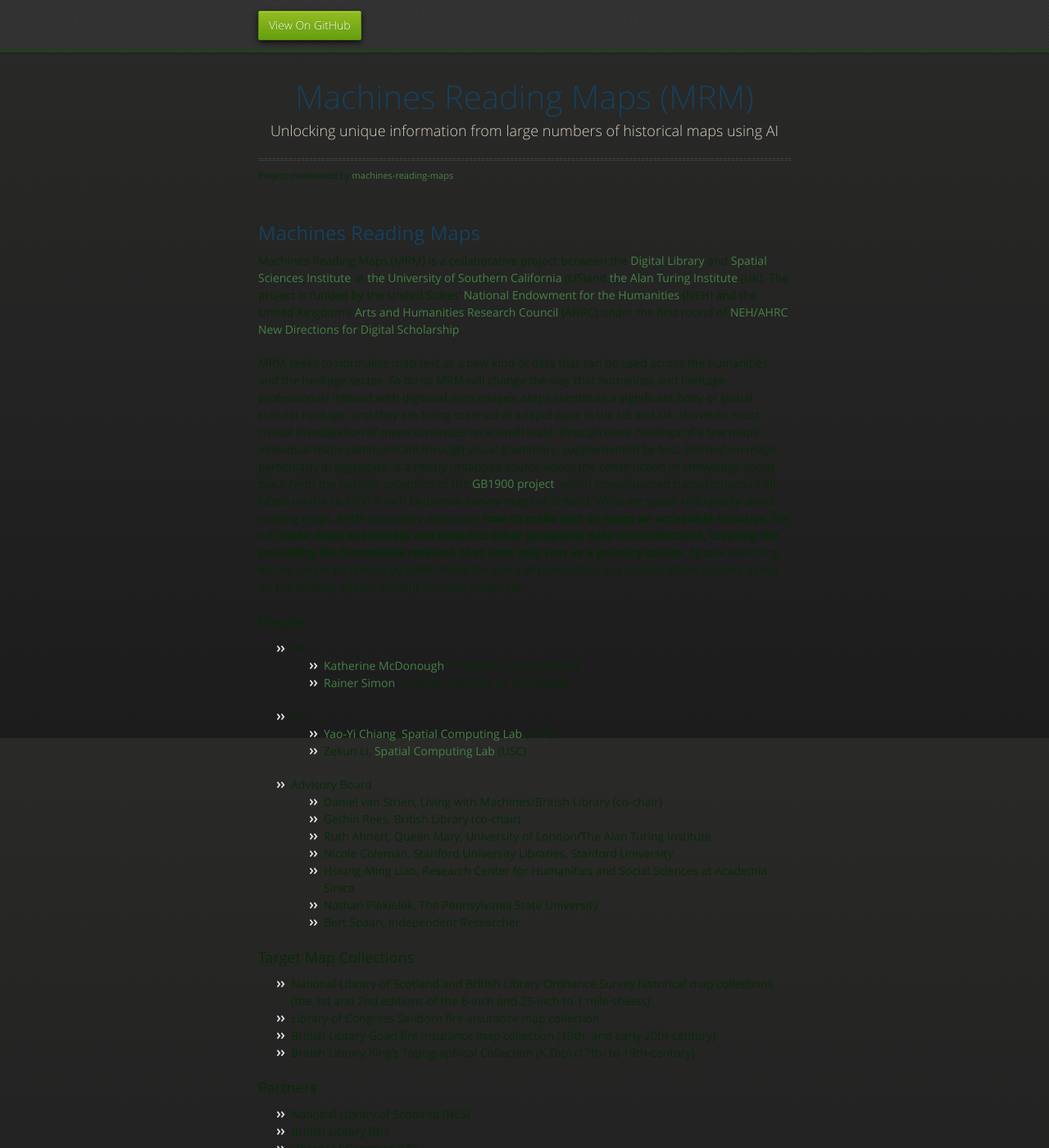
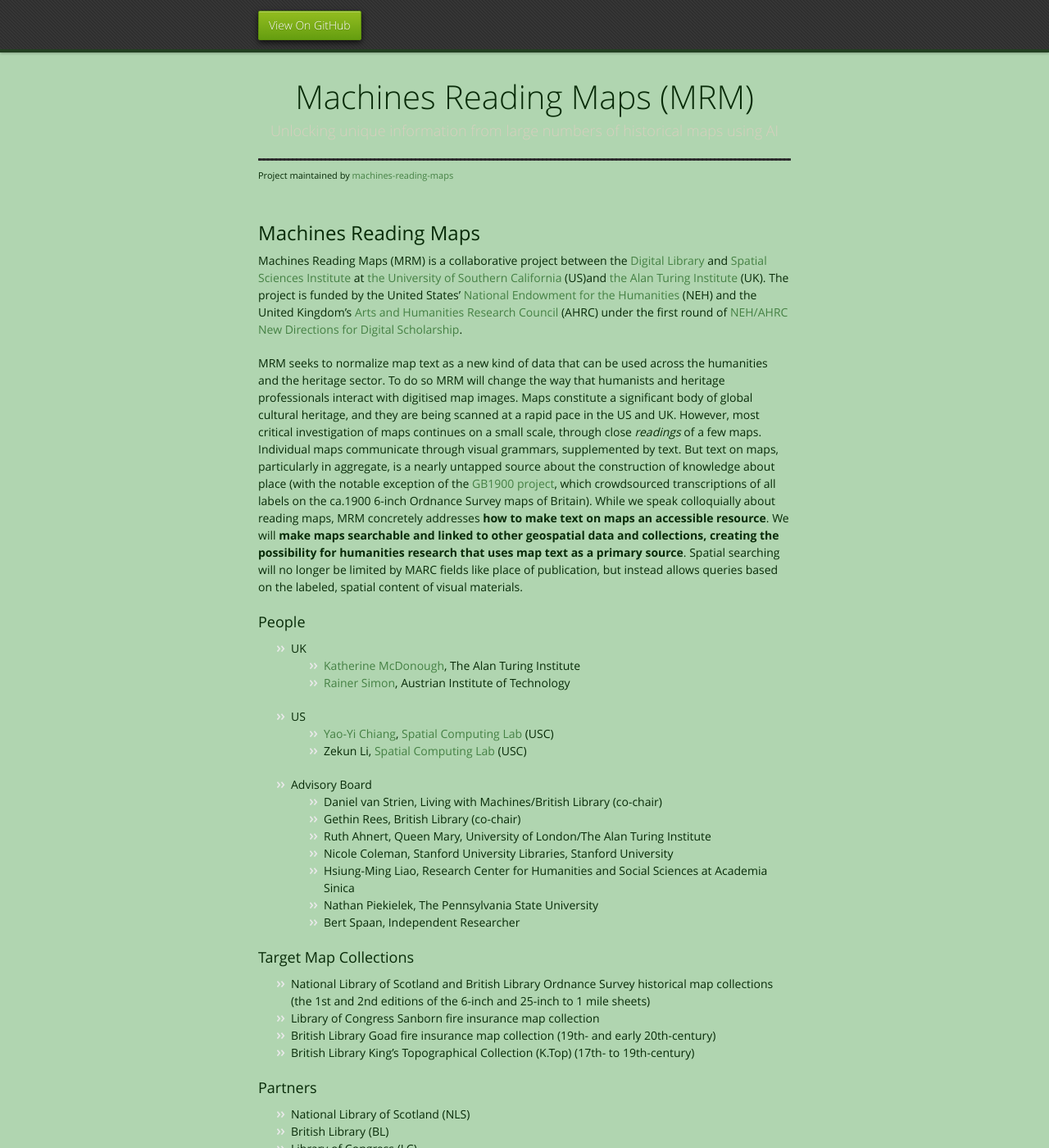
Before and after one commit to machines-reading-maps/machines-reading-maps.github.io, a Jekyll site: the page built from index.md, in a window 1280 px wide and 1400 px high. Shown: the whole window at 82% size. Built offline with Jekyll 4.4.1, drawn with Linux system fonts in a browser that asks for light colours; our own code applies the rules of GitHub Pages for plain Markdown files.

Commit message:
color update

```diff
--- a/_sass/jekyll-theme-midnight.scss
+++ b/_sass/jekyll-theme-midnight.scss
@@ -10,11 +10,10 @@ body {
   font-weight: normal;
   background: #B0D5B0;
   background-attachment: fixed !important;
-  background: linear-gradient(#2a2a29, #1c1c1c);
 }
 
 h1, h2, h3, h4, h5, h6 {
-  color:#16405B;
+  color:#082B08;
   margin:0 0 10px;
   font-family: 'OpenSansRegular', "Helvetica Neue", Helvetica, Arial, sans-serif;
   font-weight: normal;
```
